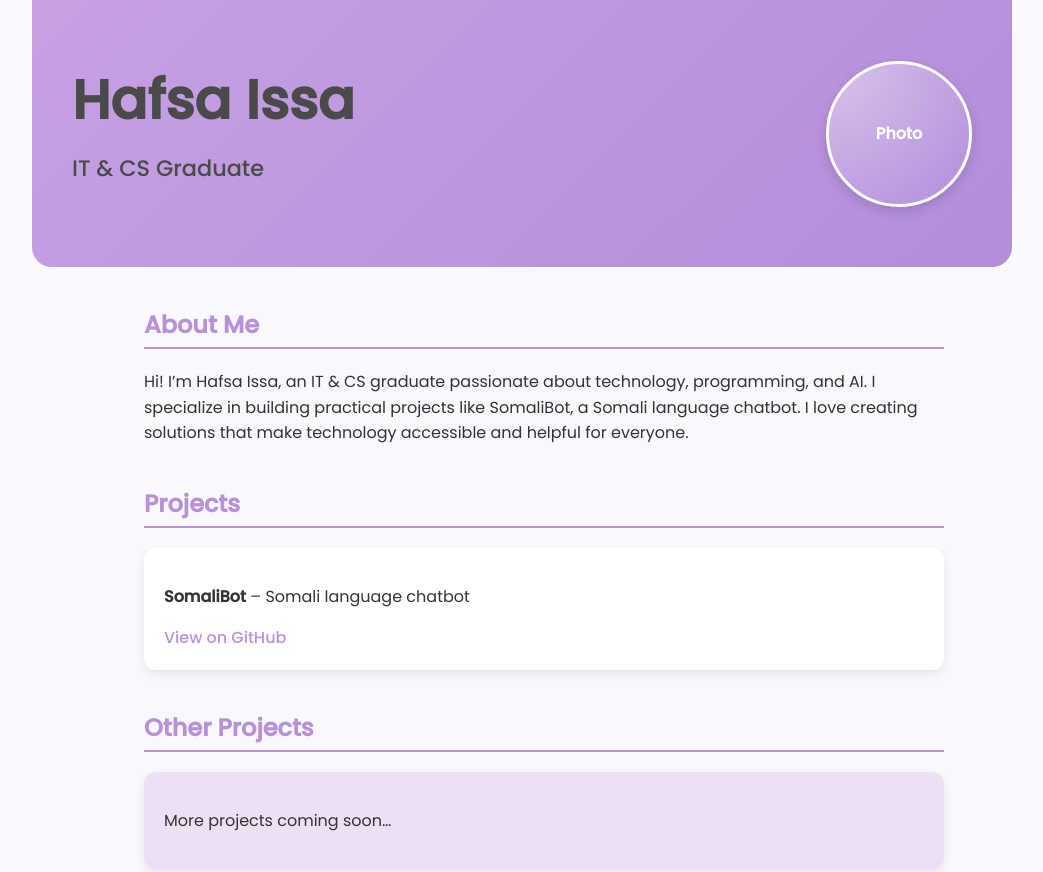
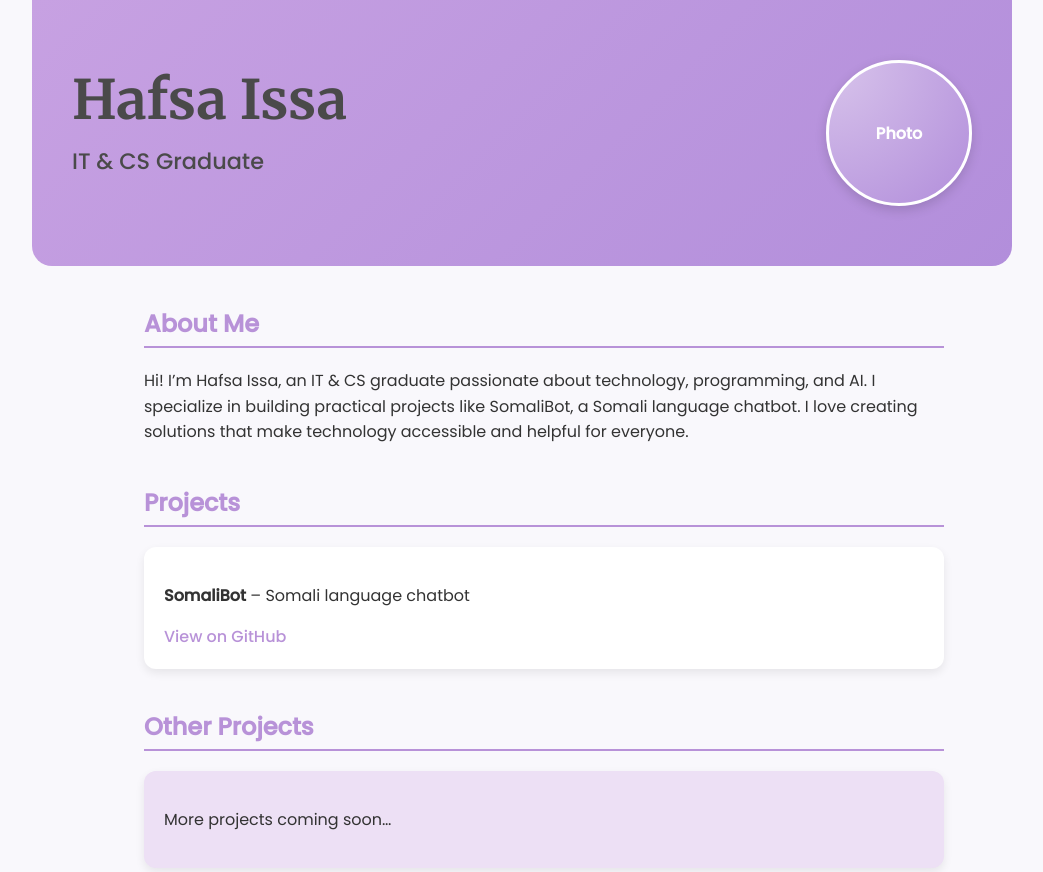
Before and after one commit to hafsaisa/hafsa-tech, a plain HTML site: page index.html in a window 1280 px wide. Shown: the top 872 px of the page, without its empty margins (96-1139 px from the left). Drawn offline with Linux system fonts and the light colour scheme.

Commit message:
Update index.html

```diff
--- a/index.html
+++ b/index.html
@@ -3,7 +3,7 @@
 <head>
   <title>Hafsa Issa | Portfolio</title>
   <!-- Google Fonts -->
-  <link href="https://fonts.googleapis.com/css2?family=Playfair+Display:wght@700&family=Poppins:wght@400;500&display=swap" rel="stylesheet">
+  <link href="https://fonts.googleapis.com/css2?family=Merriweather:wght@700&family=Poppins:wght@400;500&display=swap" rel="stylesheet">
 
   <style>
     /* Font & Body */
@@ -35,12 +35,13 @@
       margin: 0;
       font-size: 3.4em;
       font-weight: 700;
-  font-family: 'Poppins', Helvetica, Arial, sans-serif; /* changed from Playfair Display */
+      font-family: 'Merriweather', serif; /* elegant, Times-like */
     }
     .header-text p {
       font-size: 1.4em;
       margin-top: 10px;
       font-weight: 500;
+      font-family: 'Poppins', sans-serif; /* clean subtitle */
     }
 
     /* Realistic placeholder profile with hover animation */
```
Lines whose indentation alone changed are shown as unchanged.
